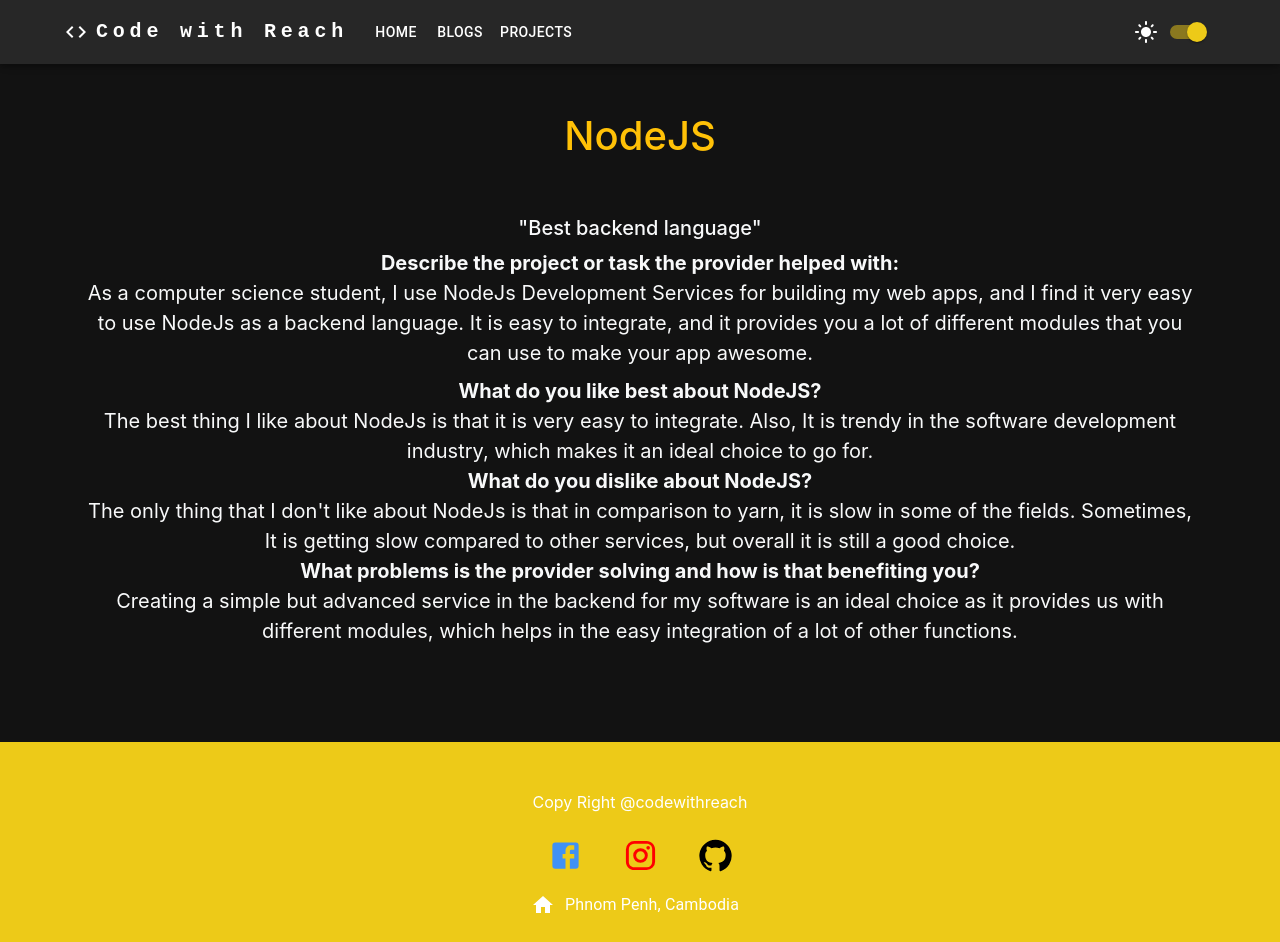
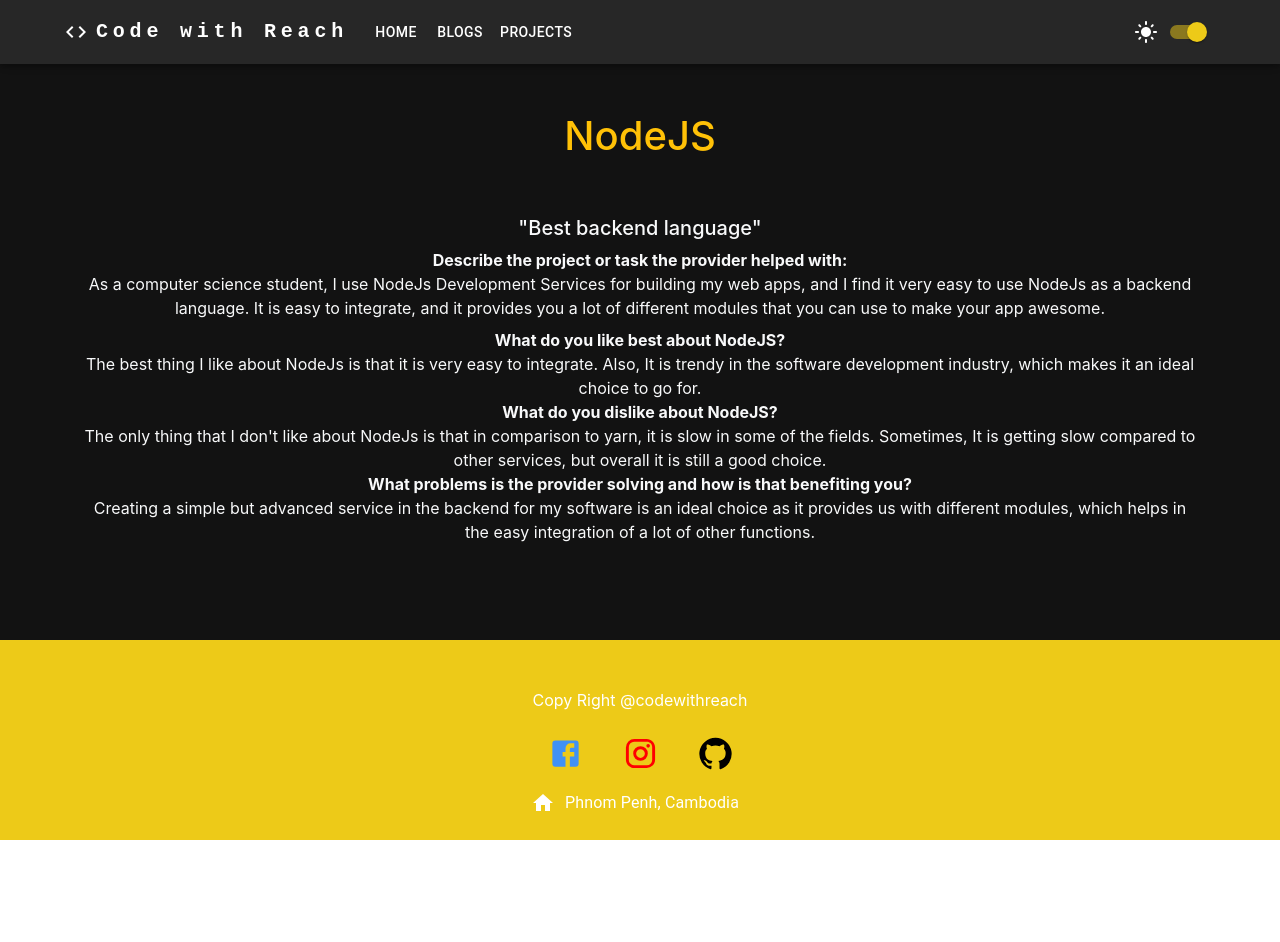
Before and after one commit to Re4ch-Jay/CODE-WITH-REACH, a React (Create React App) app: page /blogs/nodejs in a window 1280 px wide. After the commit the page ends 840 px from the top, so only its background shows below. Built offline with nearby package versions, Linux system fonts and the light colour scheme.

Commit message:
add feature

```diff
--- a/src/Components/Blogs/Javascript.js
+++ b/src/Components/Blogs/Javascript.js
@@ -2,7 +2,7 @@
 
 function Javascript() {
   return (
-    <section className="container-md fs-5">
+    <section className="container-md">
         <div className = 'text-center text-warning py-5'>
             <h1>JavaScript</h1>
         </div>
--- a/src/Components/Blogs/Nodejs.js
+++ b/src/Components/Blogs/Nodejs.js
@@ -2,7 +2,7 @@
 
 function Nodejs() {
   return (
-    <section className="container-md fs-5">
+    <section className="container-md">
         <div className = 'text-center text-warning py-5'>
             <h1>NodeJS</h1>
         </div>
--- a/src/Components/Blogs/Reactjs.js
+++ b/src/Components/Blogs/Reactjs.js
@@ -2,7 +2,7 @@
 
 function Reactjs() {
   return (
-    <section className="container-md fs-5">
+    <section className="container-md">
         <div className = 'text-center text-warning py-5'>
             <h1>Reactjs</h1>
         </div>
--- a/src/Components/Projects Page/ProjectDetail.js
+++ b/src/Components/Projects Page/ProjectDetail.js
@@ -22,7 +22,7 @@
                   <Typography gutterBottom variant="h5" component="div">
                     Description
                   </Typography>
-                  <Typography variant="body2" color="text.secondary" sx={{fontSize: "18px"}}>
+                  <Typography variant="body2" color="text.secondary" className='text-light'>
                    <strong>ReactJS</strong> <br />
                   Well, it is not just a single project that react.JS has helped me with. React.js is my daily driver, being a front-end developer,
                   I use it every day to code. Currently, I am working on a CRM and React.js is being used to develop the front-end.
```
